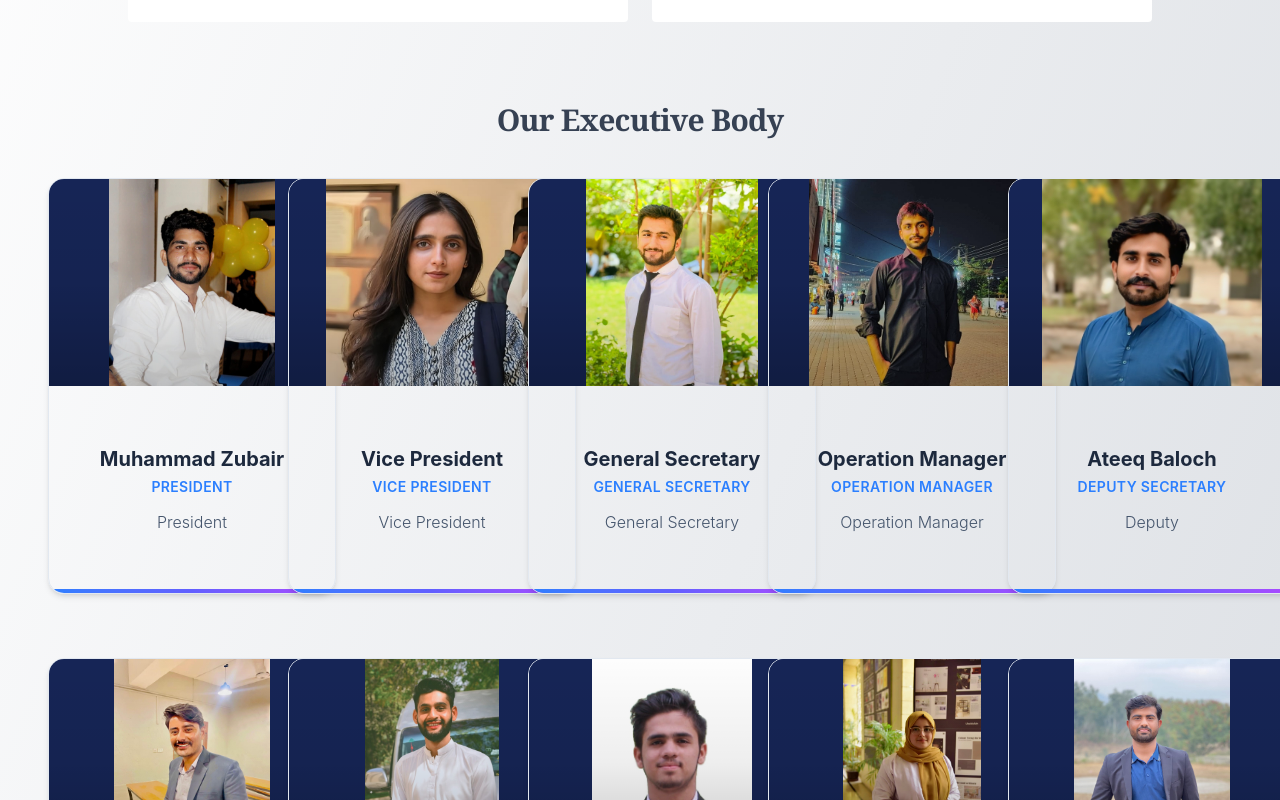
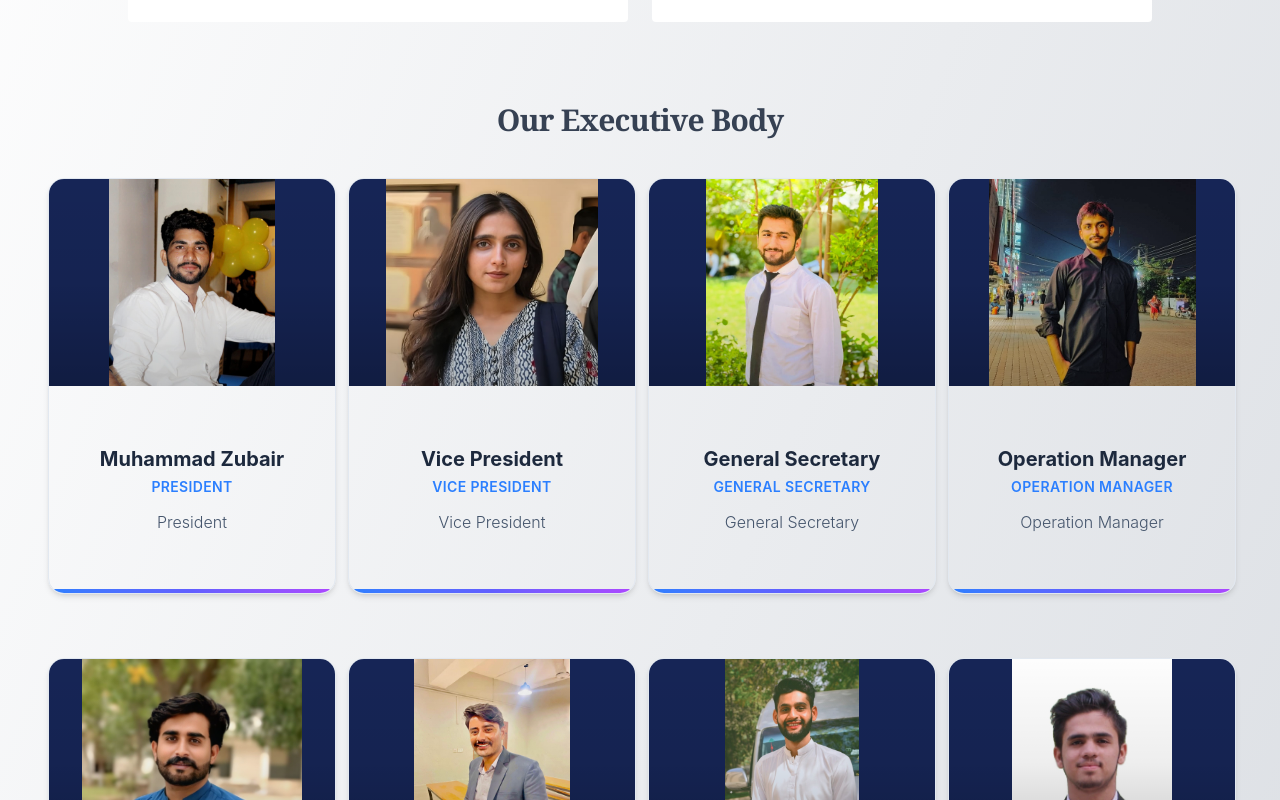
Before and after one commit to muhammadkhan-dev-code/njv_alumni_council, a React (Vite) app: page /about in a window 1280 px wide. Shown: the part 520-1320 px from the top of the page. Built offline with nearby package versions, Linux system fonts and the light colour scheme.

Commit message:
some layout

```diff
--- a/src/components/About/about_comp/ExecBody/GenCards.jsx
+++ b/src/components/About/about_comp/ExecBody/GenCards.jsx
@@ -2,7 +2,7 @@
 import StdCards from './StdCards'
 const GenCards = ({data}) => {
   return (
-    <div className="grid w-full grid-cols-1  sm:grid-cols-2 md:grid-cols-3 lg:grid-cols-5 gap-4 p-4">
+    <div className="grid w-full grid-cols-1  sm:grid-cols-2 md:grid-cols-3 lg:grid-cols-4 gap-4 p-4">
       {data.map((card, index) => (
         <StdCards
           key={index}
```
